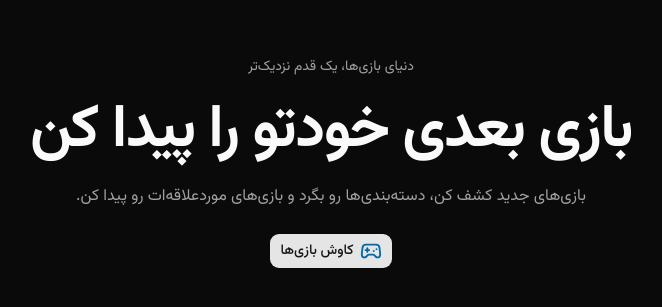
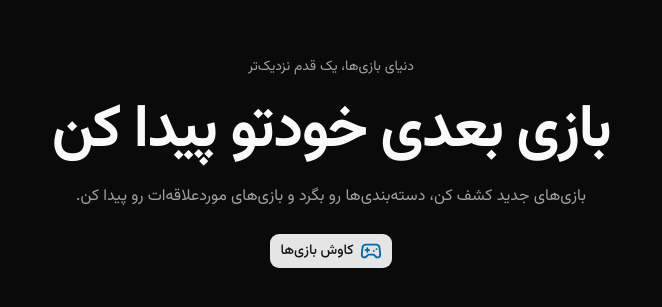
Before and after one commit to rahmaniali-ir/lifelands-explorer, a Next.js app: page / in a window 1280 px wide. Shown: the part 157-464 px from the top of the page, without its empty margins (393-1055 px from the left). Built offline with nearby package versions, Linux system fonts and the light colour scheme.

Commit message:
Fix landing typo

```diff
--- a/app/page.tsx
+++ b/app/page.tsx
@@ -10,7 +10,7 @@ export default function HomePage() {
       </p>
 
       <h1 className="text-4xl font-bold tracking-tight sm:text-6xl">
-        بازی بعدی خودتو را پیدا کن
+        بازی بعدی خودتو پیدا کن
       </h1>
 
       <p className="max-w-xl text-muted-foreground">
```
